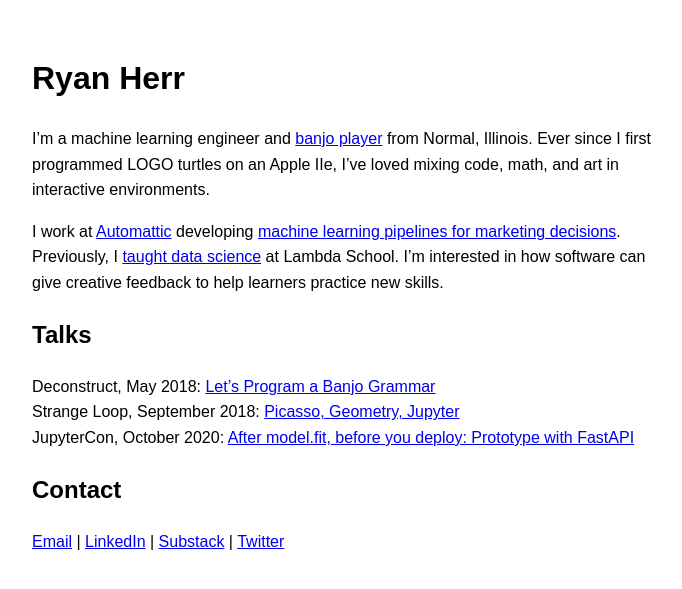
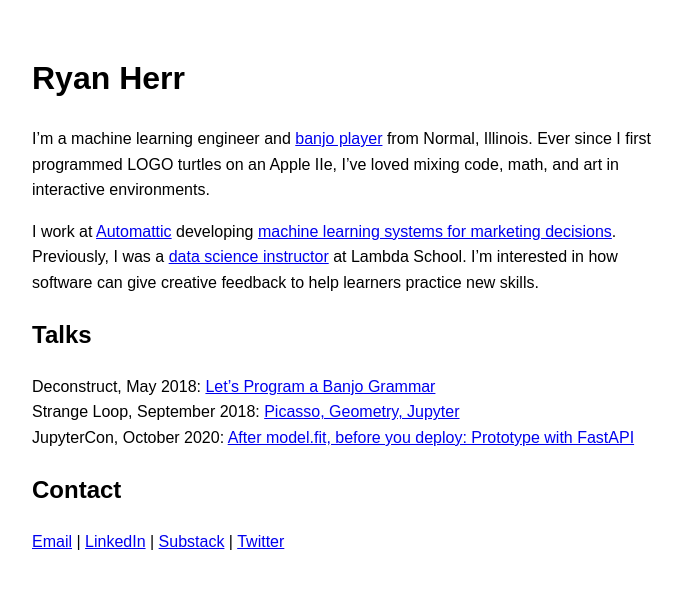
Before and after one commit to rrherr/rrherr.github.io, a Jekyll site: the page built from index.md, in a window 1280 px wide. Shown: the top 589 px of the page, without its empty margins (296-978 px from the left). Built offline with Jekyll 4.4.1, drawn with Linux system fonts in a browser that asks for light colours; our own code applies the rules of GitHub Pages for plain Markdown files.

Commit message:
Update index.md

```diff
--- a/index.md
+++ b/index.md
@@ -2,8 +2,8 @@
 
 I'm a machine learning engineer and [banjo player](https://www.youtube.com/playlist?list=PLAwif0tmlJfUaGjOkqTl5RNJQLJH3798I) from Normal, Illinois. Ever since I first programmed LOGO turtles on an Apple IIe, I've loved mixing code, math, and art in interactive environments.
 
-I work at [Automattic](https://automattic.com/) developing [machine learning pipelines for marketing decisions](https://data.blog/tag/pipe/). Previously,
-I [taught data science](https://twitter.com/LambdaSchool/status/1263258335534632960) at Lambda School. I'm interested in how software can give creative feedback to help learners practice new skills.
+I work at [Automattic](https://automattic.com/) developing [machine learning systems for marketing decisions](https://data.blog/tag/pipe/). Previously,
+I was a [data science instructor](https://twitter.com/LambdaSchool/status/1263258335534632960) at Lambda School. I'm interested in how software can give creative feedback to help learners practice new skills.
 
 ## Talks
 Deconstruct, May 2018: [Let's Program a Banjo Grammar](https://rrherr.github.io/banjo-grammar/)
```
